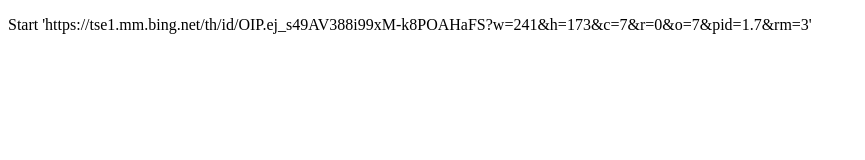
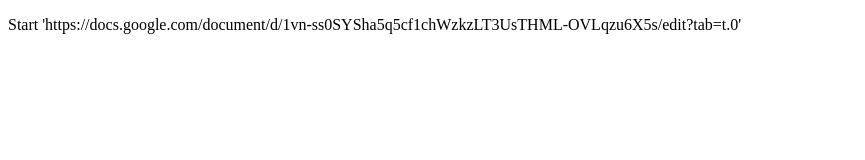
Before and after one commit to YourAverageGreenNoob/REmote-CodeContent, a plain HTML site: page index.html in a window 1280 px wide. Shown: the whole page, without its empty margins (0-865 px from the left). Drawn offline with Linux system fonts and the light colour scheme.

Commit message:
Update index.html

```diff
--- a/index.html
+++ b/index.html
@@ -4,6 +4,6 @@
 
   </head>
   <body>
-<p>Start 'https://tse1.mm.bing.net/th/id/OIP.ej_s49AV388i99xM-k8POAHaFS?w=241&h=173&c=7&r=0&o=7&pid=1.7&rm=3'</p>
+<p>Start 'https://docs.google.com/document/d/1vn-ss0SYSha5q5cf1chWzkzLT3UsTHML-OVLqzu6X5s/edit?tab=t.0'</p>
   </body>
 </html>
```
